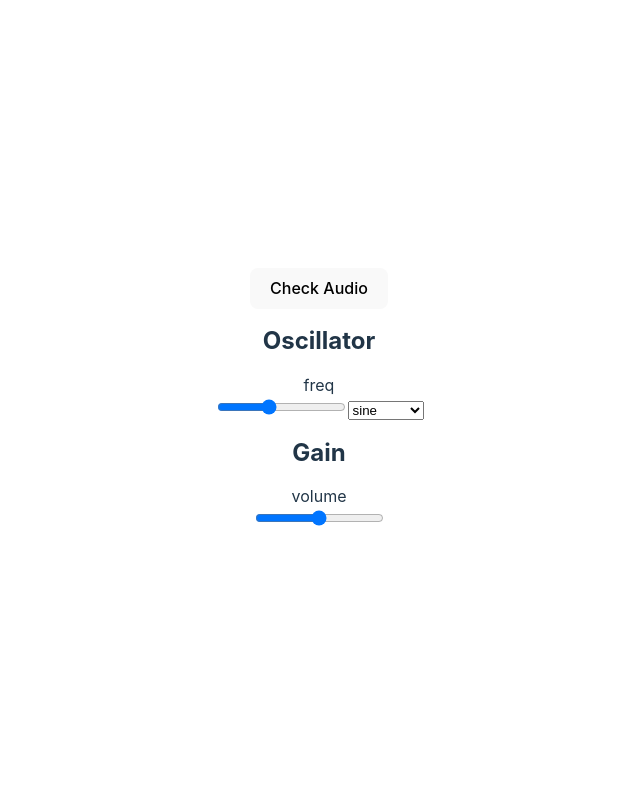
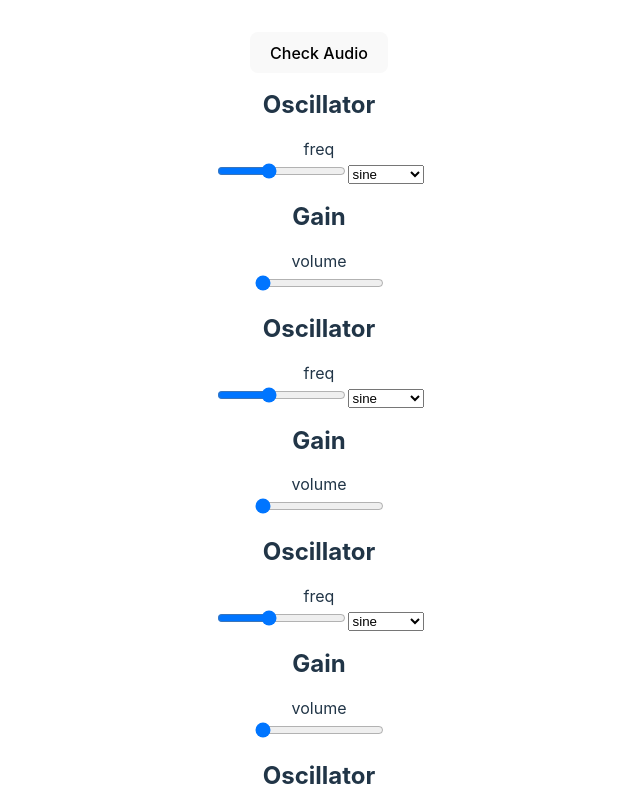
Before and after one commit to ShepleySound/composable-web-audio, a React (Vite) app: page / in a window 1280 px wide. Both pictures are taken after a click on the button "Power Up". Shown: the top 800 px of the page, without its empty margins (321-961 px from the left). Built offline with nearby package versions, Linux system fonts and the light colour scheme; the HTML template or start-up script is replaced by a standard one.

Commit message:
Add multiple instances to screen.

```diff
--- a/src/AudioDevice.jsx
+++ b/src/AudioDevice.jsx
@@ -61,7 +61,7 @@
   );
 }
 
-function Gain({ gain = 0.5 }) {
+function Gain({ gain = 0 }) {
   const audio = useContext(Audio);
   const parent = useContext(Series);
   const node = useRef(
@@ -117,6 +117,18 @@
           <Osc />
           <Gain />
         </SeriesProvider>
+        <SeriesProvider>
+          <Osc />
+          <Gain />
+        </SeriesProvider>
+        <SeriesProvider>
+          <Osc />
+          <Gain />
+        </SeriesProvider>
+        <SeriesProvider>
+          <Osc />
+          <Gain />
+        </SeriesProvider>
       </div>
     </div>
   );
--- a/src/Components/Series.jsx
+++ b/src/Components/Series.jsx
@@ -28,8 +28,10 @@
   }, []);
 
   return (
-    <Series.Provider value={{ nodes: nodes.current }}>
-      {children}
-    </Series.Provider>
+    <div>
+      <Series.Provider value={{ nodes: nodes.current }}>
+        {children}
+      </Series.Provider>
+    </div>
   );
 }
```
